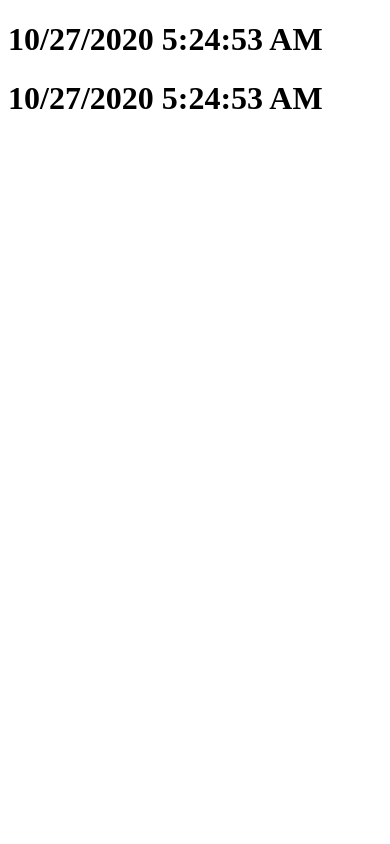
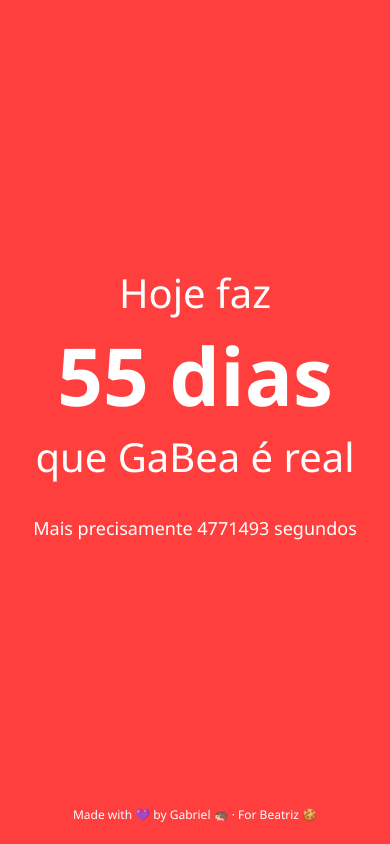
Before and after one commit to gab618/gabea-today, a React (Create React App) app: page / in a window 390 px wide. Built offline with nearby package versions, Linux system fonts and the light colour scheme.

Commit message:
main page (desktop and mobile)

```diff
--- a/package.json
+++ b/package.json
@@ -10,6 +10,7 @@
     "react": "^17.0.1",
     "react-dom": "^17.0.1",
     "react-scripts": "4.0.0",
+    "styled-components": "^5.2.0",
     "web-vitals": "^0.2.4"
   },
   "scripts": {
--- a/src/App.js
+++ b/src/App.js
@@ -1,35 +1,11 @@
-import {
-  differenceInDays,
-  differenceInMonths,
-  differenceInSeconds,
-  getSeconds,
-  subSeconds,
-} from 'date-fns';
-import { useEffect, useState } from 'react';
+import Main from './components/Main';
+import GlobalStyles from './styles/GlobalStyles';
 
 function App() {
-  const [currentDateTime, setCurrentDateTime] = useState(new Date());
-  const [firstDay, setFirstDay] = useState(new Date(2020, 8, 2));
-  const [seconds, setSeconds] = useState(0);
-  const [days, setDays] = useState(0);
-
-  useEffect(() => {
-    const id = setInterval(() => setCurrentDateTime(new Date()), 1000);
-    return () => {
-      clearInterval(id);
-    };
-  }, []);
-
-  useEffect(() => {
-    setSeconds(differenceInSeconds(currentDateTime, firstDay));
-    setDays(differenceInDays(currentDateTime, firstDay));
-    console.log({ seconds, days });
-  }, [currentDateTime, firstDay]);
-
   return (
     <>
-      <h1>{`${currentDateTime.toLocaleDateString()} ${currentDateTime.toLocaleTimeString()}`}</h1>
-      <h1>{`${currentDateTime.toLocaleDateString()} ${currentDateTime.toLocaleTimeString()}`}</h1>
+      <Main />
+      <GlobalStyles />
     </>
   );
 }
--- /dev/null
+++ b/src/components/Main/index.js
@@ -0,0 +1,44 @@
+import { useEffect, useState } from 'react';
+import { differenceInDays, differenceInSeconds } from 'date-fns';
+import { Container, Content, Footer } from './styles';
+
+function Main() {
+  const [currentDateTime, setCurrentDateTime] = useState(new Date());
+  const [firstDay, setFirstDay] = useState(new Date(2020, 8, 2));
+  const [seconds, setSeconds] = useState(0);
+  const [days, setDays] = useState(0);
+
+  useEffect(() => {
+    const id = setInterval(() => setCurrentDateTime(new Date()), 1000);
+    return () => {
+      clearInterval(id);
+    };
+  }, []);
+
+  useEffect(() => {
+    setSeconds(differenceInSeconds(currentDateTime, firstDay));
+    setDays(differenceInDays(currentDateTime, firstDay));
+  }, [currentDateTime, firstDay]);
+
+  return (
+    <Container>
+      <Content>
+        <h1>
+          <span>Hoje faz </span> <strong>{days} dias</strong>
+          <span> que GaBea é real</span>
+        </h1>
+        <h2>Mais precisamente {seconds} segundos</h2>
+      </Content>
+      <Footer>
+        <p>
+          Made with <span>💜</span> by{' '}
+          <a href="https://twitter.com/ezrealblindado">Gabriel</a>{' '}
+          <span>🦔</span> · For{' '}
+          <a href="https://twitter.com/beascoitinho">Beatriz</a> <span>🍪</span>
+        </p>
+      </Footer>
+    </Container>
+  );
+}
+
+export default Main;
--- /dev/null
+++ b/src/components/Main/styles.js
@@ -0,0 +1,58 @@
+import styled from 'styled-components';
+
+export const Container = styled.div`
+  height: 100%;
+  display: flex;
+  flex-direction: column;
+  justify-content: space-between;
+  color: #fff;
+  text-align: center;
+  padding: 0 16px;
+`;
+
+export const Content = styled.header`
+  display: flex;
+  flex-direction: column;
+  align-items: center;
+  justify-content: center;
+  height: 100%;
+
+  h1 {
+    font-size: 64px;
+    font-weight: 400;
+
+    strong {
+      font-size: 80px;
+      font-weight: 700;
+      white-space: nowrap;
+    }
+  }
+
+  h2 {
+    font-weight: 400;
+    margin-top: 32px;
+  }
+
+  @media (max-width: 600px) {
+    h1 {
+      display: flex;
+      flex-direction: column;
+      font-size: 40px;
+    }
+
+    h2 {
+      font-size: 18px;
+    }
+  }
+`;
+export const Footer = styled.div`
+  height: 40px;
+  font-size: 12px;
+  display: flex;
+  justify-content: center;
+
+  a {
+    text-decoration: none;
+    color: #fff;
+  }
+`;
--- /dev/null
+++ b/src/styles/GlobalStyles.js
@@ -0,0 +1,23 @@
+import { createGlobalStyle } from 'styled-components';
+
+export default createGlobalStyle`
+  * {
+    margin: 0;
+    padding: 0;
+    box-sizing: border-box;
+  }
+  html, body, #root {
+    max-height: 100vh;
+    max-width: 100vw;
+    height: 100%;
+    width: 100%;
+  }
+  *, button, input {
+    border: 0;
+    background: none;
+    font-family: 'Segoe UI', Tahoma, Geneva, Verdana, sans-serif;
+  }
+  html {
+    background: #FF3F3E;
+  }
+`;
```
Also changed, not shown: 1 other file (tests, documents, lock files or other folders).
